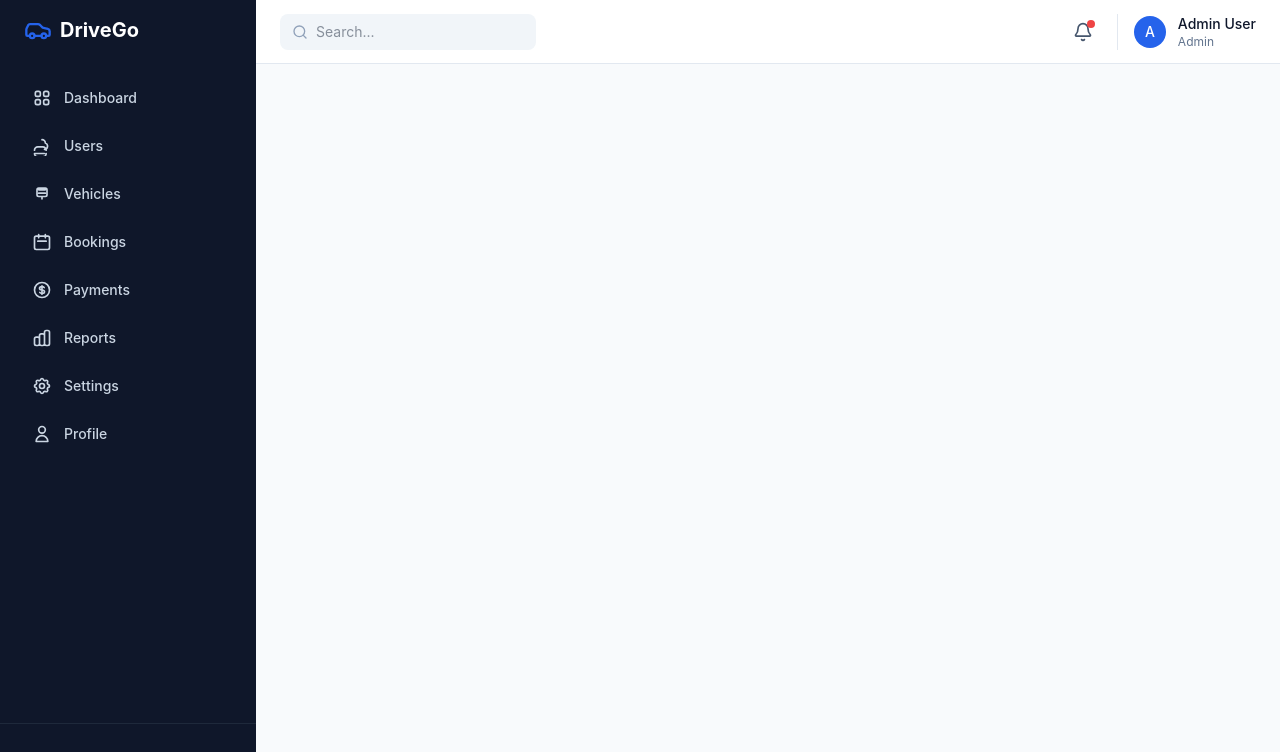
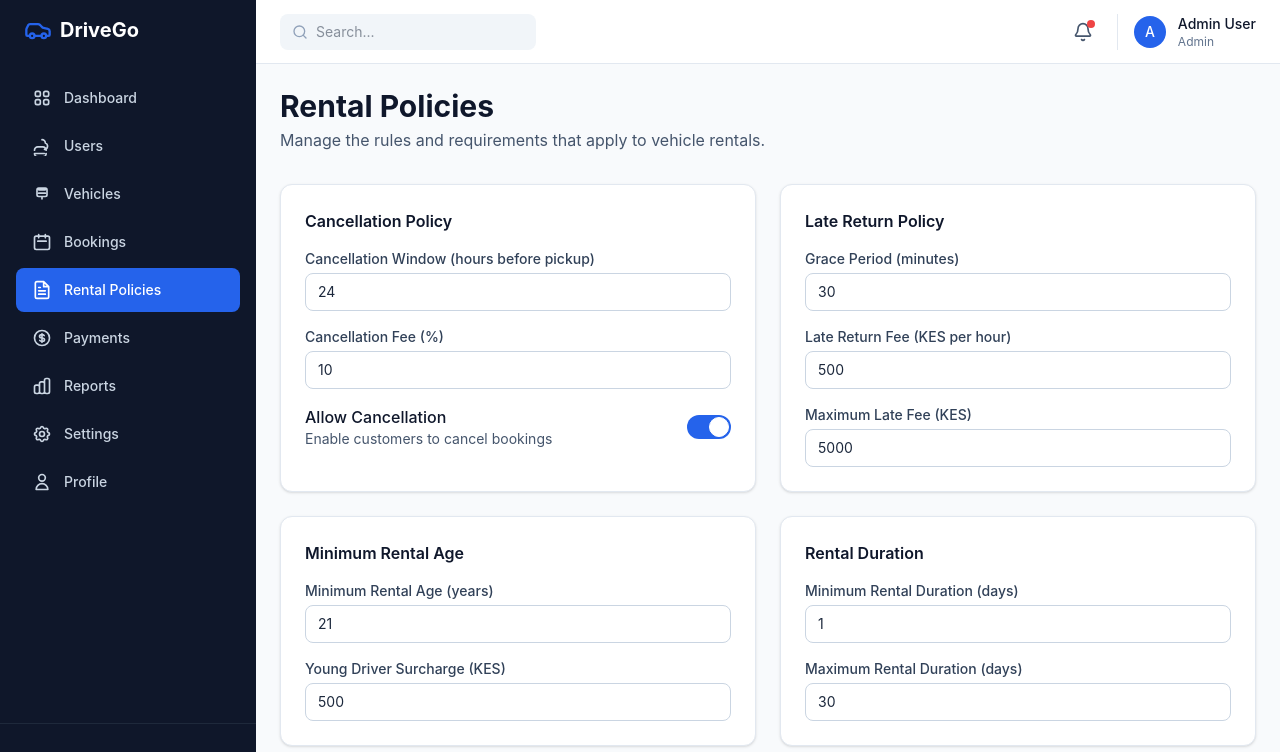
Before and after one commit to abdikadir-mohamed-dev/car-rental-management-system, a React (Vite) app in the folder crms-fronted/: page /admin/rental-policies in a window 1280 px wide. Shown: the top 752 px of the page. Built offline with nearby package versions, Linux system fonts and the light colour scheme; no server answers.

Commit message:
Add admin Rental Policies page with sidebar link and editable policy sections

```diff
--- a/crms-fronted/src/components/common/Sidebar.jsx
+++ b/crms-fronted/src/components/common/Sidebar.jsx
@@ -8,6 +8,7 @@ const adminLinks = [
   { to: '/admin/users', icon: 'Users', label: 'Users' },
   { to: '/admin/vehicles', icon: 'Car', label: 'Vehicles' },
   { to: '/admin/bookings', icon: 'Calendar', label: 'Bookings' },
+  { to: '/admin/rental-policies', icon: 'FileText', label: 'Rental Policies' },
   { to: '/admin/payments', icon: 'DollarSign', label: 'Payments' },
   { to: '/admin/reports', icon: 'BarChart3', label: 'Reports' },
   { to: '/admin/settings', icon: 'Settings', label: 'Settings' },
@@ -60,6 +61,7 @@ function Sidebar({ isOpen, onClose, role }) {
       DollarSign: () => <svg className="w-5 h-5" fill="none" stroke="currentColor" viewBox="0 0 24 24"><path strokeLinecap="round" strokeLinejoin="round" strokeWidth={2} d="M12 8c-1.657 0-3 .895-3 2s1.343 2 3 2 3 .895 3 2-1.343 2-3 2m0-8c1.11 0 2.08.402 2.599 1M12 8V7m0 1v8m0 0v1m0-1c-1.11 0-2.08-.402-2.599-1M21 12a9 9 0 11-18 0 9 9 0 0118 0z" /></svg>,
       BarChart3: () => <svg className="w-5 h-5" fill="none" stroke="currentColor" viewBox="0 0 24 24"><path strokeLinecap="round" strokeLinejoin="round" strokeWidth={2} d="M9 19v-6a2 2 0 00-2-2H5a2 2 0 00-2 2v6a2 2 0 002 2h2a2 2 0 002-2zm0 0V9a2 2 0 012-2h2a2 2 0 012 2v10m-6 0a2 2 0 002 2h2a2 2 0 002-2m0 0V5a2 2 0 012-2h2a2 2 0 012 2v14a2 2 0 01-2 2h-2a2 2 0 01-2-2z" /></svg>,
       Settings: () => <svg className="w-5 h-5" fill="none" stroke="currentColor" viewBox="0 0 24 24"><path strokeLinecap="round" strokeLinejoin="round" strokeWidth={2} d="M10.325 4.317c.426-1.756 2.924-1.756 3.35 0a1.724 1.724 0 002.573 1.066c1.543-.94 3.31.826 2.37 2.37a1.724 1.724 0 001.065 2.572c1.756.426 1.756 2.924 0 3.35a1.724 1.724 0 00-1.066 2.573c.94 1.543-.826 3.31-2.37 2.37a1.724 1.724 0 00-2.572 1.065c-.426 1.756-2.924 1.756-3.35 0a1.724 1.724 0 00-2.573-1.066c-1.543.94-3.31-.826-2.37-2.37a1.724 1.724 0 00-1.065-2.572c-1.756-.426-1.756-2.924 0-3.35a1.724 1.724 0 001.066-2.573c-.94-1.543.826-3.31 2.37-2.37.996.608 2.296.07 2.572-1.065z" /><path strokeLinecap="round" strokeLinejoin="round" strokeWidth={2} d="M15 12a3 3 0 11-6 0 3 3 0 016 0z" /></svg>,
+      FileText: () => <svg className="w-5 h-5" fill="none" stroke="currentColor" viewBox="0 0 24 24"><path strokeLinecap="round" strokeLinejoin="round" strokeWidth={2} d="M14 2H6a2 2 0 00-2 2v16a2 2 0 002 2h12a2 2 0 002-2V8l-6-6zM14 2v6h6M16 13H8M16 17H8M10 9H8" /></svg>,
       Bell: () => <svg className="w-5 h-5" fill="none" stroke="currentColor" viewBox="0 0 24 24"><path strokeLinecap="round" strokeLinejoin="round" strokeWidth={2} d="M15 17h5l-1.405-1.405A2.032 2.032 0 0118 14.158V11a6.002 6.002 0 00-4-5.659V5a2 2 0 10-4 0v.341C7.67 6.165 6 8.388 6 11v3.159c0 .538-.214 1.055-.595 1.436L4 17h5m6 0v1a3 3 0 11-6 0v-1m6 0H9" /></svg>,
       LogOut: () => <svg className="w-5 h-5" fill="none" stroke="currentColor" viewBox="0 0 24 24"><path strokeLinecap="round" strokeLinejoin="round" strokeWidth={2} d="M17 16l4-4m0 0l-4-4m4 4H7m6 4v1a3 3 0 01-3 3H6a3 3 0 01-3-3V7a3 3 0 013-3h4a3 3 0 013 3v1" /></svg>,
       LogIn: () => <svg className="w-5 h-5" fill="none" stroke="currentColor" viewBox="0 0 24 24"><path strokeLinecap="round" strokeLinejoin="round" strokeWidth={2} d="M11 16l-4-4m0 0l4-4m-4 4h14m-5-4v1a3 3 0 01-3 3H6a3 3 0 01-3-3V7a3 3 0 013-3h4a3 3 0 013 3v1" /></svg>,
--- /dev/null
+++ b/crms-fronted/src/pages/admin/RentalPoliciesPage.jsx
@@ -0,0 +1,200 @@
+import { useState } from 'react'
+import toast from 'react-hot-toast'
+
+const INITIAL_POLICIES = {
+  cancellation: {
+    windowHours: 24,
+    feePercent: 10,
+    allowCancellation: true,
+  },
+  lateReturn: {
+    gracePeriodMinutes: 30,
+    lateFeePerHour: 500,
+    maxLateFee: 5000,
+  },
+  minRentalAge: {
+    minAge: 21,
+    youngDriverSurcharge: 500,
+  },
+  rentalDuration: {
+    minDurationDays: 1,
+    maxDurationDays: 30,
+  },
+  securityDeposit: {
+    defaultAmount: 10000,
+  },
+}
+
+function RentalPoliciesPage() {
+  const [policies, setPolicies] = useState(INITIAL_POLICIES)
+  const [saving, setSaving] = useState(false)
+
+  const update = (section, field, value) => {
+    setPolicies((prev) => ({
+      ...prev,
+      [section]: {
+        ...prev[section],
+        [field]: value,
+      },
+    }))
+  }
+
+  const handleSave = async () => {
+    setSaving(true)
+    await new Promise((resolve) => setTimeout(resolve, 600))
+    setSaving(false)
+    toast.success('Rental policies saved successfully')
+  }
+
+  return (
+    <div>
+      <div className="mb-8">
+        <h1 className="text-3xl font-bold text-slate-900">Rental Policies</h1>
+        <p className="text-slate-600 mt-1">Manage the rules and requirements that apply to vehicle rentals.</p>
+      </div>
+
+      <div className="grid grid-cols-1 lg:grid-cols-2 gap-6">
+        <div className="card p-6">
+          <h3 className="font-semibold text-slate-900 mb-4">Cancellation Policy</h3>
+          <div className="space-y-4">
+            <div>
+              <label className="label">Cancellation Window (hours before pickup)</label>
+              <input
+                type="number"
+                className="input"
+                value={policies.cancellation.windowHours}
+                onChange={(e) => update('cancellation', 'windowHours', Number(e.target.value))}
+              />
+            </div>
+            <div>
+              <label className="label">Cancellation Fee (%)</label>
+              <input
+                type="number"
+                className="input"
+                value={policies.cancellation.feePercent}
+                onChange={(e) => update('cancellation', 'feePercent', Number(e.target.value))}
+              />
+            </div>
+            <div className="flex items-center justify-between">
+              <div>
+                <p className="font-medium text-slate-900">Allow Cancellation</p>
+                <p className="text-sm text-slate-600">Enable customers to cancel bookings</p>
+              </div>
+              <label className="relative inline-flex items-center cursor-pointer">
+                <input
+                  type="checkbox"
+                  checked={policies.cancellation.allowCancellation}
+                  onChange={(e) => update('cancellation', 'allowCancellation', e.target.checked)}
+                  className="sr-only peer"
+                />
+                <div className="w-11 h-6 bg-slate-200 peer-focus:ring-4 peer-focus:ring-primary-light rounded-full peer peer-checked:after:translate-x-full peer-checked:after:border-white after:content-[''] after:absolute after:top-[2px] after:left-[2px] after:bg-white after:border-slate-300 after:border after:rounded-full after:h-5 after:w-5 after:transition-all peer-checked:bg-primary"></div>
+              </label>
+            </div>
+          </div>
+        </div>
+
+        <div className="card p-6">
+          <h3 className="font-semibold text-slate-900 mb-4">Late Return Policy</h3>
+          <div className="space-y-4">
+            <div>
+              <label className="label">Grace Period (minutes)</label>
+              <input
+                type="number"
+                className="input"
+                value={policies.lateReturn.gracePeriodMinutes}
+                onChange={(e) => update('lateReturn', 'gracePeriodMinutes', Number(e.target.value))}
+              />
+            </div>
+            <div>
+              <label className="label">Late Return Fee (KES per hour)</label>
+              <input
+                type="number"
+                className="input"
+                value={policies.lateReturn.lateFeePerHour}
+                onChange={(e) => update('lateReturn', 'lateFeePerHour', Number(e.target.value))}
+              />
+            </div>
+            <div>
+              <label className="label">Maximum Late Fee (KES)</label>
+              <input
+                type="number"
+                className="input"
+                value={policies.lateReturn.maxLateFee}
+                onChange={(e) => update('lateReturn', 'maxLateFee', Number(e.target.value))}
+              />
+            </div>
+          </div>
+        </div>
+
+        <div className="card p-6">
+          <h3 className="font-semibold text-slate-900 mb-4">Minimum Rental Age</h3>
+          <div className="space-y-4">
+            <div>
+              <label className="label">Minimum Rental Age (years)</label>
+              <input
+                type="number"
+                className="input"
+                value={policies.minRentalAge.minAge}
+                onChange={(e) => update('minRentalAge', 'minAge', Number(e.target.value))}
+              />
+            </div>
+            <div>
+              <label className="label">Young Driver Surcharge (KES)</label>
+              <input
+                type="number"
+                className="input"
+                value={policies.minRentalAge.youngDriverSurcharge}
+                onChange={(e) => update('minRentalAge', 'youngDriverSurcharge', Number(e.target.value))}
+              />
+            </div>
+          </div>
+        </div>
+
+        <div className="card p-6">
+          <h3 className="font-semibold text-slate-900 mb-4">Rental Duration</h3>
+          <div className="space-y-4">
+            <div>
+              <label className="label">Minimum Rental Duration (days)</label>
+              <input
+                type="number"
+                className="input"
+                value={policies.rentalDuration.minDurationDays}
+                onChange={(e) => update('rentalDuration', 'minDurationDays', Number(e.target.value))}
+              />
+            </div>
+            <div>
+              <label className="label">Maximum Rental Duration (days)</label>
+              <input
+                type="number"
+                className="input"
+                value={policies.rentalDuration.maxDurationDays}
+                onChange={(e) => update('rentalDuration', 'maxDurationDays', Number(e.target.value))}
+              />
+            </div>
+          </div>
+        </div>
+
+        <div className="card p-6 lg:col-span-2">
+          <h3 className="font-semibold text-slate-900 mb-4">Security Deposit</h3>
+          <div className="max-w-md">
+            <label className="label">Default Security Deposit (KES)</label>
+            <input
+              type="number"
+              className="input"
+              value={policies.securityDeposit.defaultAmount}
+              onChange={(e) => update('securityDeposit', 'defaultAmount', Number(e.target.value))}
+            />
+          </div>
+        </div>
+      </div>
+
+      <div className="mt-8">
+        <button onClick={handleSave} disabled={saving} className="btn-primary">
+          {saving ? 'Saving...' : 'Save Changes'}
+        </button>
+      </div>
+    </div>
+  )
+}
+
+export default RentalPoliciesPage
--- a/crms-fronted/src/routes/AdminRoutes.jsx
+++ b/crms-fronted/src/routes/AdminRoutes.jsx
@@ -4,6 +4,7 @@ import AdminDashboard from '../pages/admin/AdminDashboard'
 import ManageUsersPage from '../pages/admin/ManageUsersPage'
 import ManageVehiclesPage from '../pages/admin/ManageVehiclesPage'
 import ManageBookingsPage from '../pages/admin/ManageBookingsPage'
+import RentalPoliciesPage from '../pages/admin/RentalPoliciesPage'
 import ManagePaymentsPage from '../pages/admin/ManagePaymentsPage'
 import ReportsPage from '../pages/admin/ReportsPage'
 import SettingsPage from '../pages/admin/SettingsPage'
@@ -17,6 +18,7 @@ function AdminRoutes() {
         <Route path="users" element={<ManageUsersPage />} />
         <Route path="vehicles" element={<ManageVehiclesPage />} />
         <Route path="bookings" element={<ManageBookingsPage />} />
+        <Route path="rental-policies" element={<RentalPoliciesPage />} />
         <Route path="payments" element={<ManagePaymentsPage />} />
         <Route path="reports" element={<ReportsPage />} />
         <Route path="settings" element={<SettingsPage />} />
--- a/crms-fronted/src/routes/AppRoutes.jsx
+++ b/crms-fronted/src/routes/AppRoutes.jsx
@@ -28,6 +28,7 @@ import ManagePaymentsPage from '../pages/admin/ManagePaymentsPage'
 import ReportsPage from '../pages/admin/ReportsPage'
 import AdminSettingsPage from '../pages/admin/SettingsPage'
 import AdminProfilePage from '../pages/admin/AdminProfilePage'
+import RentalPoliciesPage from '../pages/admin/RentalPoliciesPage'
 
 import CustomerDashboard from '../pages/customer/CustomerDashboard'
 import VehicleBrowsePage from '../pages/customer/VehicleBrowsePage'
@@ -97,6 +98,7 @@ function AppRoutes() {
         <Route path="users" element={<ManageUsersPage />} />
         <Route path="vehicles" element={<ManageVehiclesPage />} />
         <Route path="bookings" element={<ManageBookingsPage />} />
+        <Route path="rental-policies" element={<RentalPoliciesPage />} />
         <Route path="payments" element={<ManagePaymentsPage />} />
         <Route path="reports" element={<ReportsPage />} />
         <Route path="settings" element={<AdminSettingsPage />} />
```
